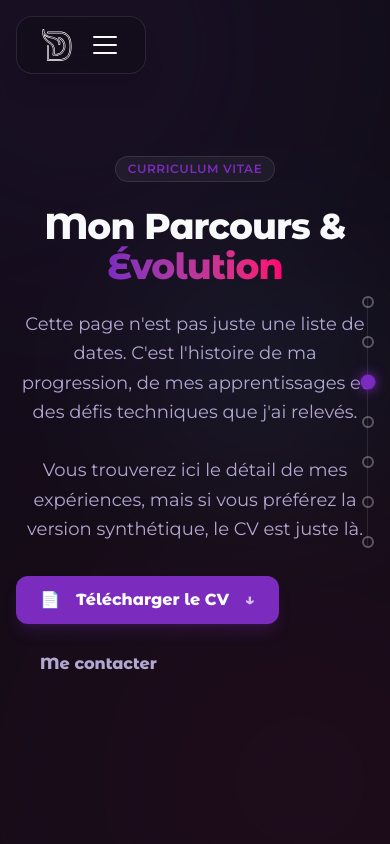
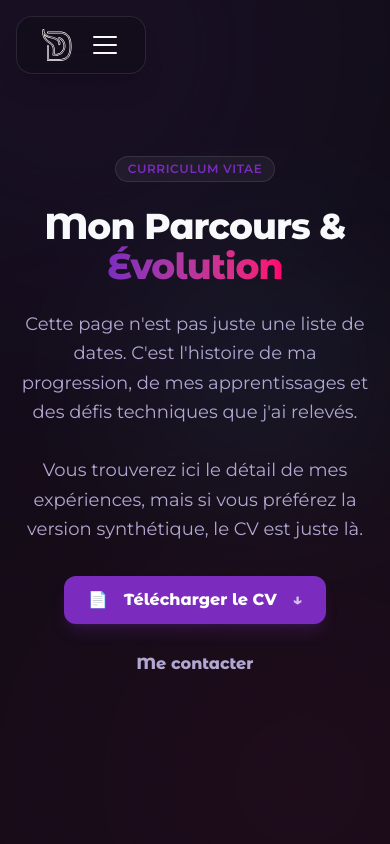
Before and after one commit to dragusheen-studio/portfolio, a React (Vite) app: page /about in a window 390 px wide. Shown: the top 844 px of the page. Built offline with nearby package versions, Linux system fonts and the light colour scheme.

Commit message:
[~] fix navigation error

```diff
--- a/src/components/pages/about/Hero.tsx
+++ b/src/components/pages/about/Hero.tsx
@@ -41,7 +41,7 @@ function AboutHero() {
                         Vous trouverez ici le détail de mes expériences, mais si vous préférez la version synthétique, le CV est juste là.
                     </p>
 
-                    <div className="flex flex-wrap gap-4 mt-2">
+                    <div className="flex flex-col md:flex-wrap gap-4 mt-2">
                         <a href="/pdf/cv_nathan_tirolf.pdf" download target="_blank" rel="noopener noreferrer">
                             <Button variant="primary" className="group shadow-lg shadow-dragusheen-primary/20">
                                 <span className="mr-2">📄</span>
@@ -50,7 +50,7 @@ function AboutHero() {
                             </Button>
                         </a>
 
-                        <Link to="/contact" onClick={scrollToTop}>
+                        <Link to="/contact" onClick={scrollToTop} className="flex justify-center md:justify-start">
                             <Button variant="ghost">Me contacter</Button>
                         </Link>
                     </div>
--- a/src/components/pages/about/TimelineNav.tsx
+++ b/src/components/pages/about/TimelineNav.tsx
@@ -22,7 +22,7 @@ interface TimelineNavProps {
 /* ----- COMPONENT ----- */
 function TimelineNav({ chapters, activeId }: TimelineNavProps) {
 	return (
-		<div className="fixed right-4 md:right-8 top-1/2 transform -translate-y-1/2 z-50 flex flex-col gap-4 items-end pointer-events-auto">
+		<div className="hidden md:flex fixed right-4 md:right-8 top-1/2 transform -translate-y-1/2 z-40 flex-col gap-4 items-end pointer-events-auto">
 			<button
 				onClick={() => scrollToElement("hero-section")}
 				className="group flex items-center gap-3 focus:outline-none"
@@ -38,7 +38,8 @@ function TimelineNav({ chapters, activeId }: TimelineNavProps) {
 					}`} />
 			</button>
 
-			{chapters.map((chapter) => (
+			{
+				chapters.map((chapter) => (
 					<button
 						key={chapter.id}
 						onClick={() => scrollToElement(`chapter-${chapter.id}`)}
@@ -56,10 +57,11 @@ function TimelineNav({ chapters, activeId }: TimelineNavProps) {
 							: "bg-transparent border-white/30 group-hover:border-white group-hover:bg-white/20"
 							}`} />
 					</button>
-			))}
+				))
+			}
 
 			<div className="absolute right-1.5 top-2 bottom-2 w-px bg-white/10 -z-10" />
-		</div>
+		</div >
 	);
 }
 
```
Lines whose indentation alone changed are shown as unchanged.
